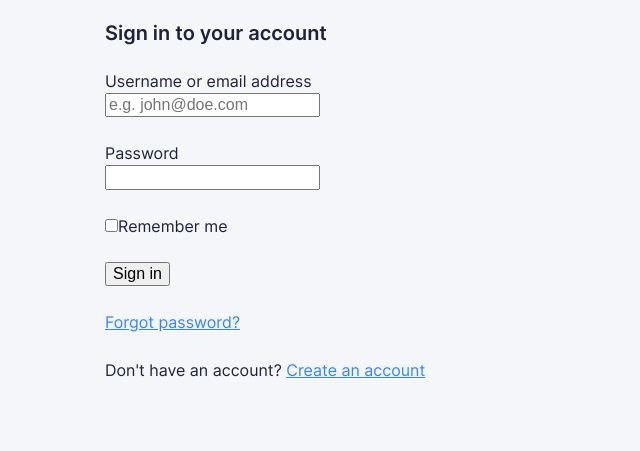
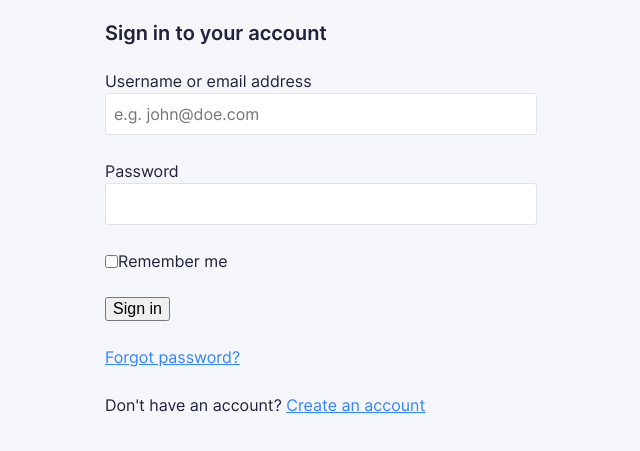
Before and after one commit to nmct-create3/login-form-design-VandeVeldeMelissa, a plain HTML site: page index.html in a window 1280 px wide. Shown: the part 75-526 px from the top of the page, without its empty margins (319-959 px from the left). Drawn offline with Linux system fonts and the light colour scheme.

Commit message:
design input fields

```diff
--- a/css/screen.css
+++ b/css/screen.css
@@ -492,7 +492,20 @@ input {
 */
 
 .c-input {
-
+    -webkit-appearance: none;
+    -moz-appearance: none;
+    appearance: none;
+    width: 100%;
+    border-width: 1px;
+    border-style: solid;
+    border-color: #E2E3E7;
+    /* of border: 1px solid #E2E3E7; */
+    border-radius: 3px;
+    font-family: inherit;
+    color: inherit;
+    font-size: 16px;
+    line-height: 24px;
+    padding: 8px;
 }
 
 .c-input:focus {
--- a/index.html
+++ b/index.html
@@ -39,13 +39,13 @@
                             <label for="username">
                                 Username or email address
                             </label>
-                            <input type="email" name="username" id="username" placeholder="e.g. john@doe.com" required>
+                            <input class="c-input" type="email" name="username" id="username" placeholder="e.g. john@doe.com" required>
                         </p>
                         <p class="c-form-field">
                             <label for="password">
                                 Password
                             </label>
-                            <input type="password" name="password" id="password" required>
+                            <input class="c-input" type="password" name="password" id="password" required>
                         </p>
                         <p class="c-form-field c-form-field--option">
                             <input type="checkbox" name="rememberme" id="rememberme">
```
